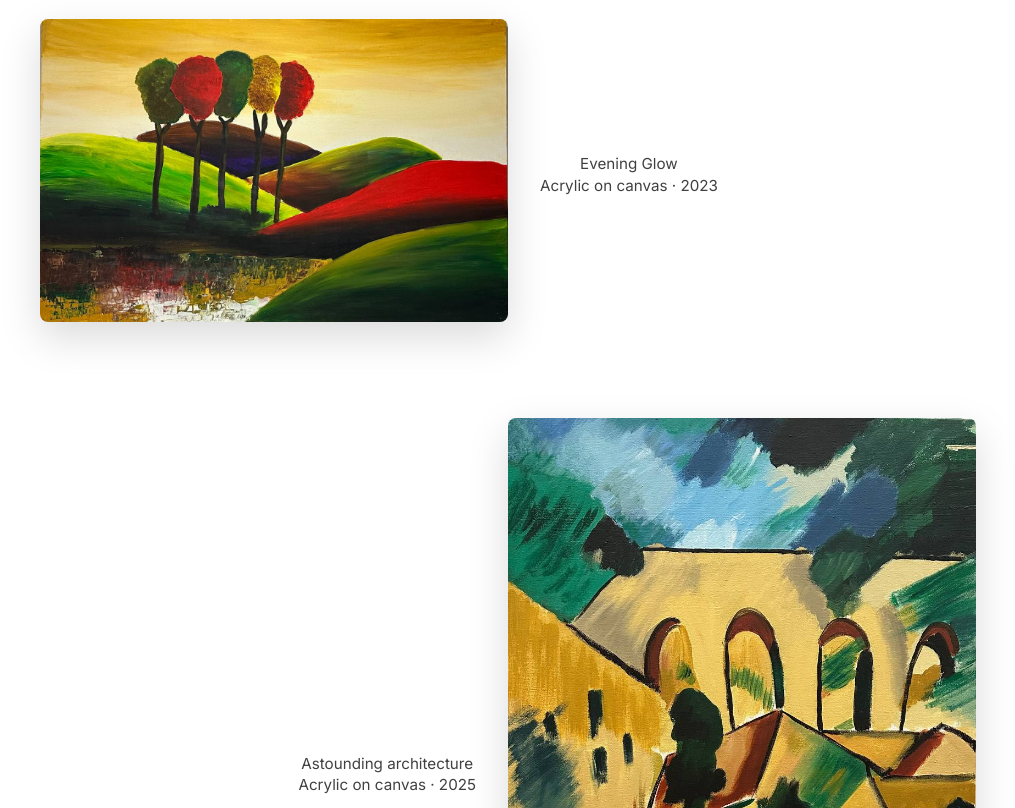
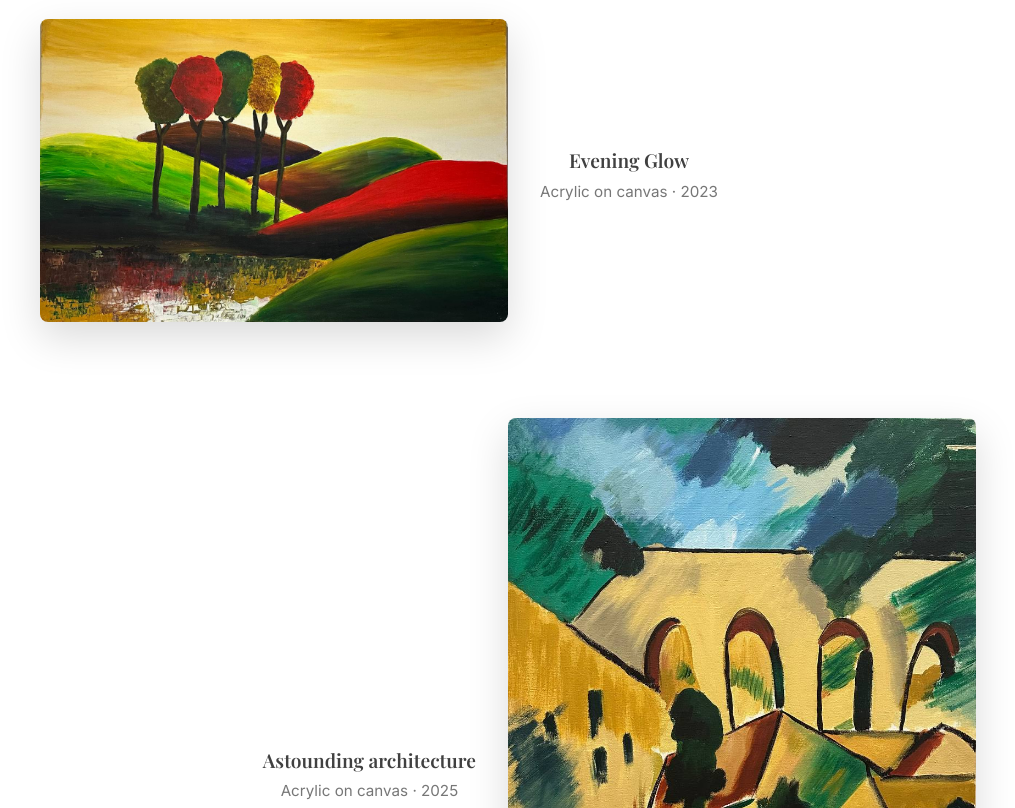
Before and after one commit to ramaven/art-gallery-2, a plain HTML site: page index.html in a window 1280 px wide. Shown: the part 2112-2920 px from the top of the page, without its empty margins (132-1147 px from the left). Drawn offline with nearby package versions, Linux system fonts and the light colour scheme.

Commit message:
update fonts for gallery

```diff
--- a/styles.css
+++ b/styles.css
@@ -333,6 +333,19 @@ body {
   text-align: center;
 }
 
+.gallery-item .caption p:first-child {
+  font-family: 'Playfair Display', serif;
+  font-size: 1.2rem;
+  font-weight: 600;
+  margin-bottom: 0.4rem;
+}
+
+.gallery-item .caption p:last-child {
+  font-family: 'Inter', sans-serif;
+  font-size: 0.95rem;
+  color: #555;
+}
+
 /* ---------- MOBILE TUNING ---------- */
 @media (max-width: 768px) {
   .runners-art {
```
